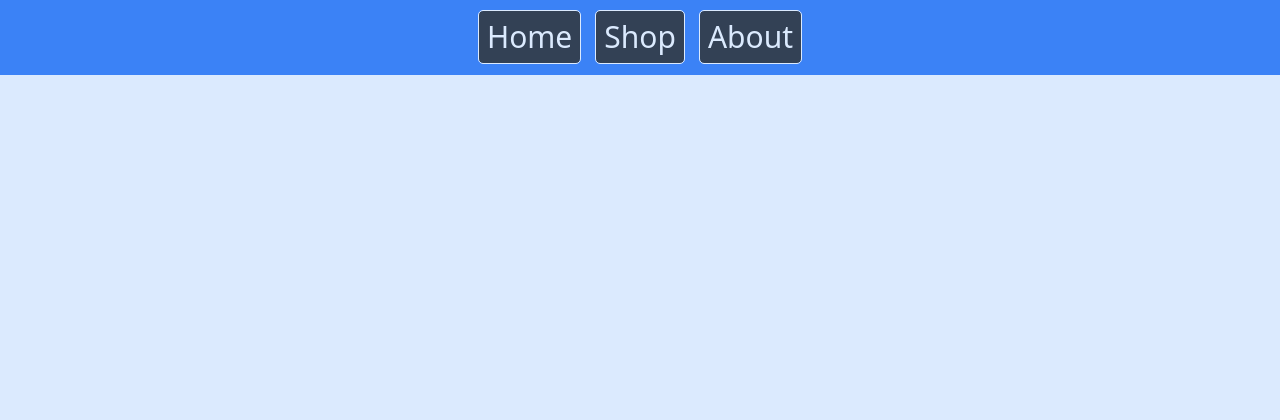
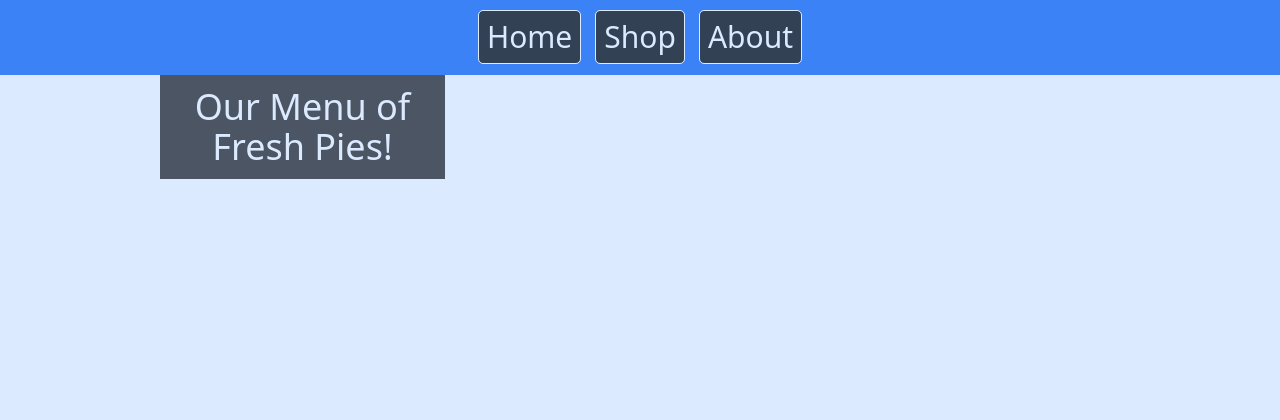
Before and after one commit to Rybeitler/py_shop, a Flask app: page /menu in a window 1280 px wide. Shown: the part 201-621 px from the top of the page. Run offline with Flask 3, Linux system fonts and the light colour scheme; the visitor is signed in with stand-in values (Sample User, id 1); data that the repository does not hold is empty.

Commit message:
cloudinary fixes, menu page built

```diff
--- a/flask_app/controllers/pies.py
+++ b/flask_app/controllers/pies.py
@@ -45,10 +45,21 @@ def add_pie():
             "description":request.form["description"],
             "price":request.form["price"],
         }
-        cloudinary.uploader.upload(img_to_upload, folder="pyshop", public_id=data["filling"],unique_filename=False, overwrite=True)
-        img_url = cloudinary.CloudinaryImage(data["filling"]).build_url()
+        res = cloudinary.uploader.upload(img_to_upload, folder="pyshop", public_id=data["filling"],unique_filename=False, overwrite=True)
+        img_url = res["secure_url"]
         data["image"] = img_url
         pie.Pie.create_pie(data)
         session.clear()
         session["user_id"] = user_id
         return redirect("/menu")
+
+@app.route("/pies/delete/<int:id>")
+def delete_pie(id):
+    if "user_id" in session and session["user_id"] < 3:
+        res = pie.Pie.get_img_to_delete({"id":id})
+        print(res)
+        img_url=res["image"]
+        cloudinary.uploader.destroy(img_url)
+        pie.Pie.delete_pie({"id":id})
+        return redirect('/menu')
+    return redirect("/menu")
--- a/flask_app/models/pie.py
+++ b/flask_app/models/pie.py
@@ -41,6 +41,12 @@ class Pie:
         return cls(result[0])
 
     @classmethod
+    def get_img_to_delete(cls, id):
+        query = "SELECT image FROM pies WHERE id=%(id)s"
+        result = connectToMySQL(cls.DB).query_db(query, id)
+        return result[0]
+
+    @classmethod
     def update_pie(cls, data):
         query="""
             UPDATE pies
--- a/flask_app/static/dist/css/output.css
+++ b/flask_app/static/dist/css/output.css
@@ -568,6 +568,11 @@ video {
   margin-bottom: 0.75rem;
 }
 
+.mx-1 {
+  margin-left: 0.25rem;
+  margin-right: 0.25rem;
+}
+
 .mb-2 {
   margin-bottom: 0.5rem;
 }
@@ -590,6 +595,10 @@ video {
 
 .flex {
   display: flex;
+}
+
+.grid {
+  display: grid;
 }
 
 .hidden {
@@ -640,6 +649,10 @@ video {
   max-width: 24rem;
 }
 
+.grid-cols-1 {
+  grid-template-columns: repeat(1, minmax(0, 1fr));
+}
+
 .flex-col {
   flex-direction: column;
 }
@@ -652,6 +665,10 @@ video {
   align-content: flex-end;
 }
 
+.content-between {
+  align-content: space-between;
+}
+
 .items-center {
   align-items: center;
 }
@@ -662,6 +679,15 @@ video {
 
 .justify-between {
   justify-content: space-between;
+}
+
+.gap-2 {
+  gap: 0.5rem;
+}
+
+.gap-x-2 {
+  -moz-column-gap: 0.5rem;
+       column-gap: 0.5rem;
 }
 
 .overflow-y-auto {
@@ -678,6 +704,10 @@ video {
 
 .rounded-md {
   border-radius: 0.375rem;
+}
+
+.rounded-full {
+  border-radius: 9999px;
 }
 
 .rounded-b-lg {
@@ -741,6 +771,11 @@ video {
 .bg-white {
   --tw-bg-opacity: 1;
   background-color: rgb(255 255 255 / var(--tw-bg-opacity));
+}
+
+.bg-red-500 {
+  --tw-bg-opacity: 1;
+  background-color: rgb(239 68 68 / var(--tw-bg-opacity));
 }
 
 .bg-opacity-50 {
@@ -985,3 +1020,15 @@ video {
     --tw-ring-color: rgb(59 130 246 / var(--tw-ring-opacity));
   }
 }
+
+@media (min-width: 768px) {
+  .md\:grid-cols-3 {
+    grid-template-columns: repeat(3, minmax(0, 1fr));
+  }
+}
+
+@media (min-width: 1024px) {
+  .lg\:grid-cols-4 {
+    grid-template-columns: repeat(4, minmax(0, 1fr));
+  }
+}
--- a/flask_app/templates/menu.html
+++ b/flask_app/templates/menu.html
@@ -1,10 +1,17 @@
 {% extends "./base.html" %}
 {% block content %}
 
-<div class="flex w-3/4 justify-center content-center">
+<div class="flex mx-auto justify-center content-center w-3/4">
+    <div class="bg-gray-600">
+        <h2 class="text-center text-blue-100 text-4xl my-3">Our Menu of Fresh Pies!</h2>
+        {% if session["user_id"] < 3 %}
+            <button onclick="window.location.href='/pies/create'"></button>
+        {% endif %}
+    </div>
+    <div class="w-full grid grid-cols-1 md:grid-cols-3 lg:grid-cols-4 gap-2">
         {% for pie in menu%}
-    <div class="bg-white shadow-md border border-gray-200 rounded-lg max-w-sm dark:bg-gray-800 dark:border-gray-700">
-            <img class="rounded-t-lg" src="{{pie.image}}" alt="">
+        <div class="flex flex-col w-full justify-between bg-white w-full shadow-md border border-gray-200 rounded-lg max-w-sm dark:bg-gray-800 dark:border-gray-700">
+            <img class="rounded-t-lg w-full h-1/3 object-cover" src="{{pie.image}}" alt="">
             <div class="p-5">
                 <h5 class="text-gray-900 font-bold text-2xl tracking-tight mb-2 dark:text-white">{{pie.filling}} Pie</h5>
                 <p class="font-normal text-gray-700 mb-3 dark:text-gray-400">With a {{pie.crust}} crust,</p>
@@ -12,8 +19,15 @@
                 <p class="font-normal text-gray-700 mb-3 dark:text-gray-400">Price ${{pie.price}}</p>
                 <p class="font-normal text-gray-700 mb-3 dark:text-gray-400">{{pie.description}}</p>
             </div>
+            {% if session["user_id"] < 3 %}
+            <div class="flex w-full mb-3">
+                <button class="w-1/2 py-2 rounded-full bg-blue-500">edit</button>
+                <button onclick="window.location.href='/pies/delete/{{pie.id}}'" class="w-1/2 py-2 rounded-full bg-red-500">delete</button>
+            </div>
+            {% endif %}
         </div>
         {% endfor %}
     </div>
+</div>
 
 {% endblock content %}
```
Lines whose indentation alone changed are shown as unchanged.
